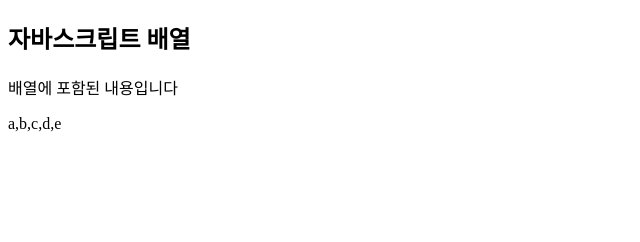
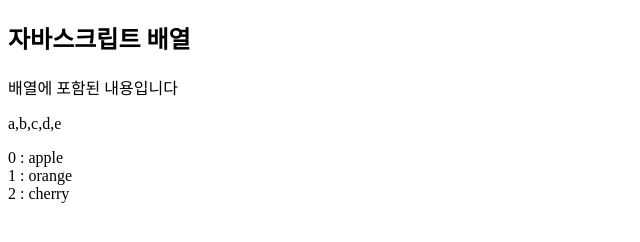
Before and after one commit to Kim-Dong-Kyu/Vanila, a plain HTML site: page w3/Array.html in a window 1280 px wide. Shown: the whole page, without its empty margins (0-640 px from the left). Drawn offline with Linux system fonts and the light colour scheme.

Commit message:
[upload] forEach

```diff
--- a/w3/Array.html
+++ b/w3/Array.html
@@ -12,9 +12,17 @@
 
     <p>배열에 포함된 내용입니다 </p>
     <p id="arr"></p>
+    <p id ="forEachTest"></p>
     <script>
         var arr = ["a", "b", "c", "d", "e"];
         document.getElementById("arr").innerHTML = arr;
+
+        var fruits = ["apple", "orange","cherry"];
+        fruits.forEach(forEachTest);
+
+        function forEachTest(item , index) {
+            document.getElementById("forEachTest").innerHTML += index + " : " + item + "<br>";
+        }
     </script>
 
 </body>
```
